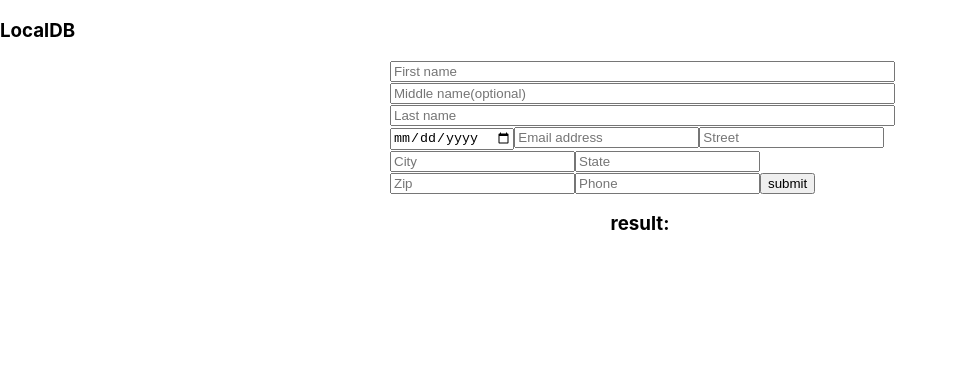
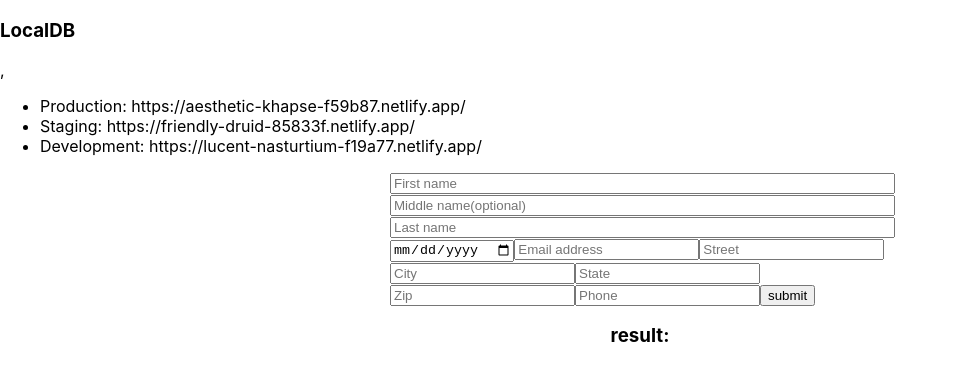
Before and after one commit to fmm0508/localdb, a React (Create React App) app: page / in a window 1280 px wide. Shown: the top 380 px of the page, without its empty margins (0-957 px from the left). Built offline with nearby package versions, Linux system fonts and the light colour scheme.

Commit message:
Commit to try branches

```diff
--- a/src/App.js
+++ b/src/App.js
@@ -47,7 +47,16 @@ function App() {
 
   return (
     <div>
-      <h3>LocalDB</h3>
+      <h3>LocalDB </h3>
+      <p>,
+
+      </p>
+      <ul>
+        <li>Production: https://aesthetic-khapse-f59b87.netlify.app/</li>
+        <li>Staging: https://friendly-druid-85833f.netlify.app/</li>
+        <li>Development: https://lucent-nasturtium-f19a77.netlify.app/</li>
+      </ul>
+
       <form onSubmit={ onFormSubmit }>
         <input type="text" name="firstName" size="60" placeholder='First name'/>
         <input type="text" name="middleName" size="60" placeholder='Middle name(optional)'/>
```
